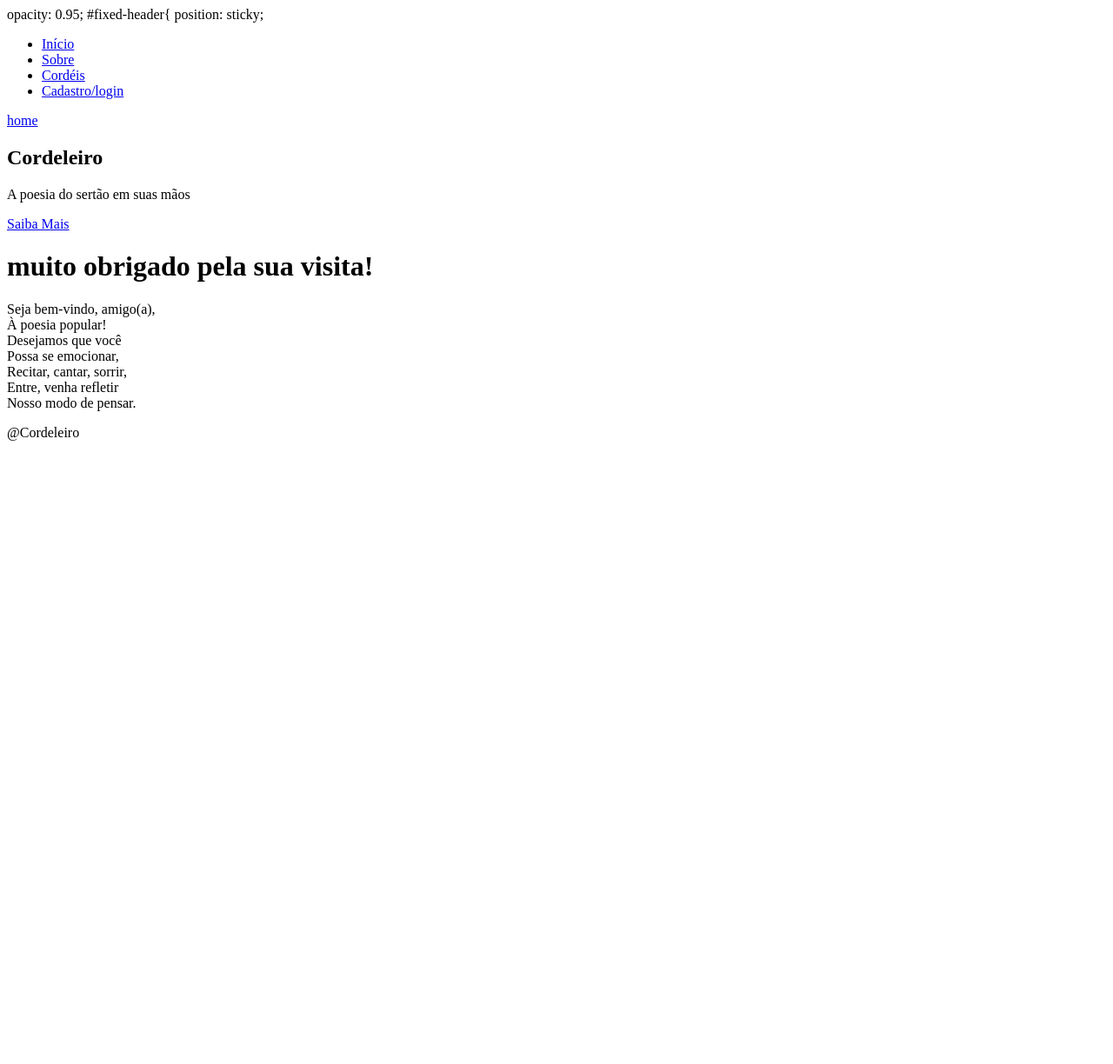
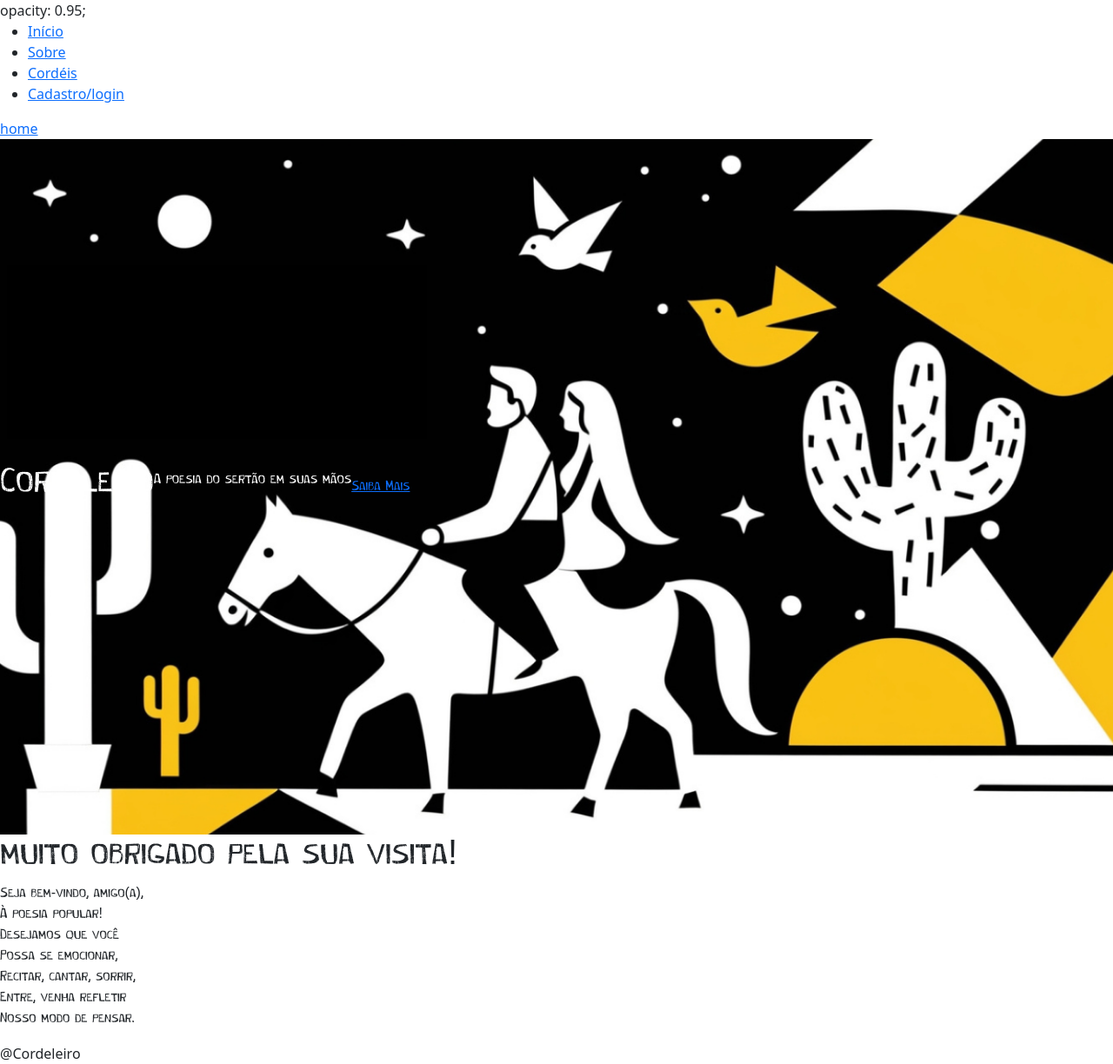
Before and after one commit to losvocode-999/projeto-poema-1, a Django app: template todos/templates/todos/home.html in a window 1280 px wide. Shown: the whole page at 87% size. Before the commit the page ends 507 px from the top, so only its background shows below. Run offline with Django 5.2, Linux system fonts and the light colour scheme; the template is opened without the code that fills it, so the values that code supplies are empty.

Commit message:
dia13
oooo

```diff
--- a/todos/templates/todos/home.html
+++ b/todos/templates/todos/home.html
@@ -5,9 +5,9 @@
     <meta name="viewport" content="width=device-width, initial-scale=1.0">
     <title>projeto cordel</title>
     opacity: 0.95;
-
-#fixed-header{
-    position: sticky;
+    <!--Bootstrap adicionado-->
+    <link href="https://cdn.jsdelivr.net/npm/bootstrap@5.3.0/dist/css/bootstrap.min.css" rel="stylesheet" integrity="sha384-9ndCyUaIbzAi2FUVXJi0CjmCapSmO7SnpJef0486qhLnuZ2cdeRhO02iuK6FUUVM" crossorigin="anonymous">
+    <link rel="stylesheet" href="house.css">
 </head>
 <body>
     <header> <!--Cabeçalho linkável, para conexão com as seções e páginas. -->
```
